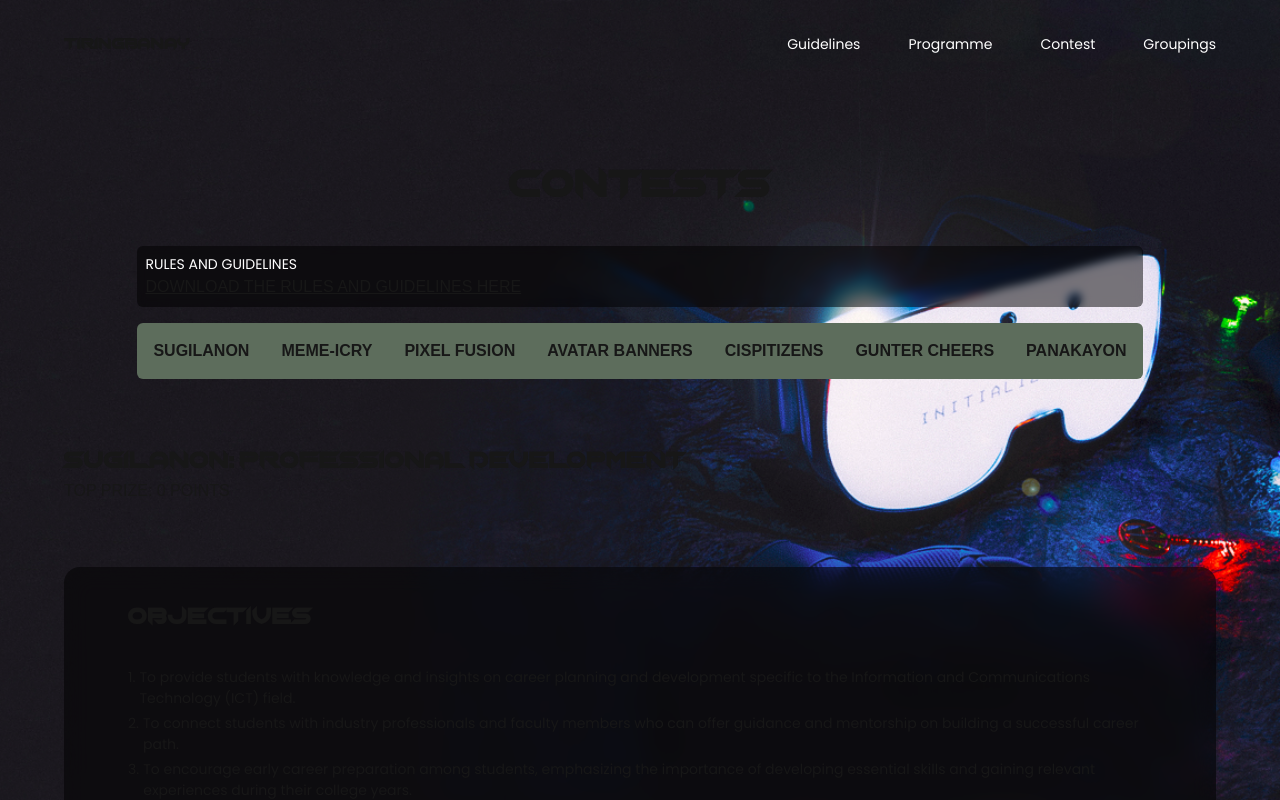
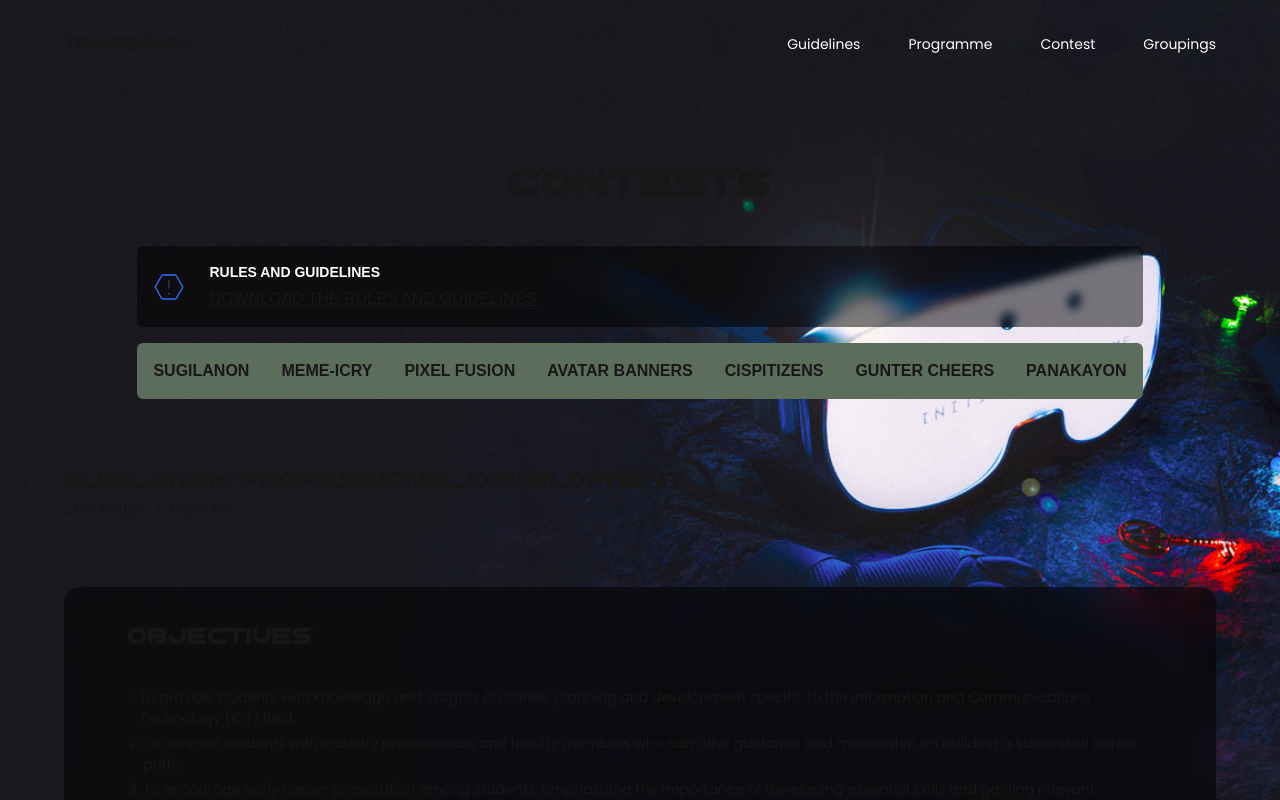
Before and after one commit to WVSU-CIPHER/Website-Directory-CICT-Tiringbanay-2024, a Next.js app: page /contests in a window 1280 px wide. Shown: the top 800 px of the page. Built offline with nearby package versions, Linux system fonts and the light colour scheme.

Commit message:
contests page: in  progess

```diff
--- a/src/app/contests/page.js
+++ b/src/app/contests/page.js
@@ -2,11 +2,17 @@
 
 
 
-
+import React from 'react';
 
 import { chopsic } from "../layout";
 import { Poppins } from "next/font/google";
 import Link from "next/link";
+
+// Warning Icon
+export function MarketeqWarningAlt3(props) {
+    return (<svg xmlns="http://www.w3.org/2000/svg" width="2rem" height="2rem" viewBox="0 0 50 50" {...props}><g fill="none" strokeLinecap="round" strokeLinejoin="round"><path stroke="#344054" strokeWidth={2} d="M25 14.583v12.5"></path><path stroke="#344054" strokeWidth={3} d="M25.104 35.417h-.208"></path><path stroke="#306cfe" strokeWidth={2} d="m36.417 7.292l9.625 16.666a2.08 2.08 0 0 1 0 2.084l-9.625 16.666a2.08 2.08 0 0 1-1.792 1.042h-19.25a2.08 2.08 0 0 1-1.792-1.042L3.958 26.042a2.08 2.08 0 0 1 0-2.084l9.625-16.666a2.08 2.08 0 0 1 1.792-1.042h19.25a2.08 2.08 0 0 1 1.792 1.042"></path></g></svg>);
+}
+
 
 const poppins = Poppins({
     weight: ["400", "900"],
@@ -34,9 +40,13 @@ const contests = ["sugilanon", "meme-icry", "pixel fusion", "avatar banners", "c
 
 function RulesAndGuidelinesPDF() {
     return (
-        <div className="flex flex-col w-full rounded-md p-2 bg-black/50 backdrop-blur-sm max-w-full mx-auto h-fit">
-            <h1 className={`${poppins.className} md:text-[14px] text-[12px] uppercase text-white`}>rules and guidelines</h1>
-            <a href="/" className="uppercase underline hover:text-emerald-500 duration-200">download the rules and guidelines here</a>
+        <div className="flex w-full items-center gap-6 rounded-md p-4 bg-black/50 backdrop-blur-sm max-w-full mx-auto h-fit">
+
+            <MarketeqWarningAlt3 />
+            <div className="flex flex-col gap-1">
+                <h1 className={`font-semibold md:text-[14px] text-[12px] uppercase text-white`}>rules and guidelines</h1>
+                <span className="uppercase underline hover:text-emerald-500 duration-200">download the rules and guidelines: </span>
+            </div>
         </div>
     )
 }
```
